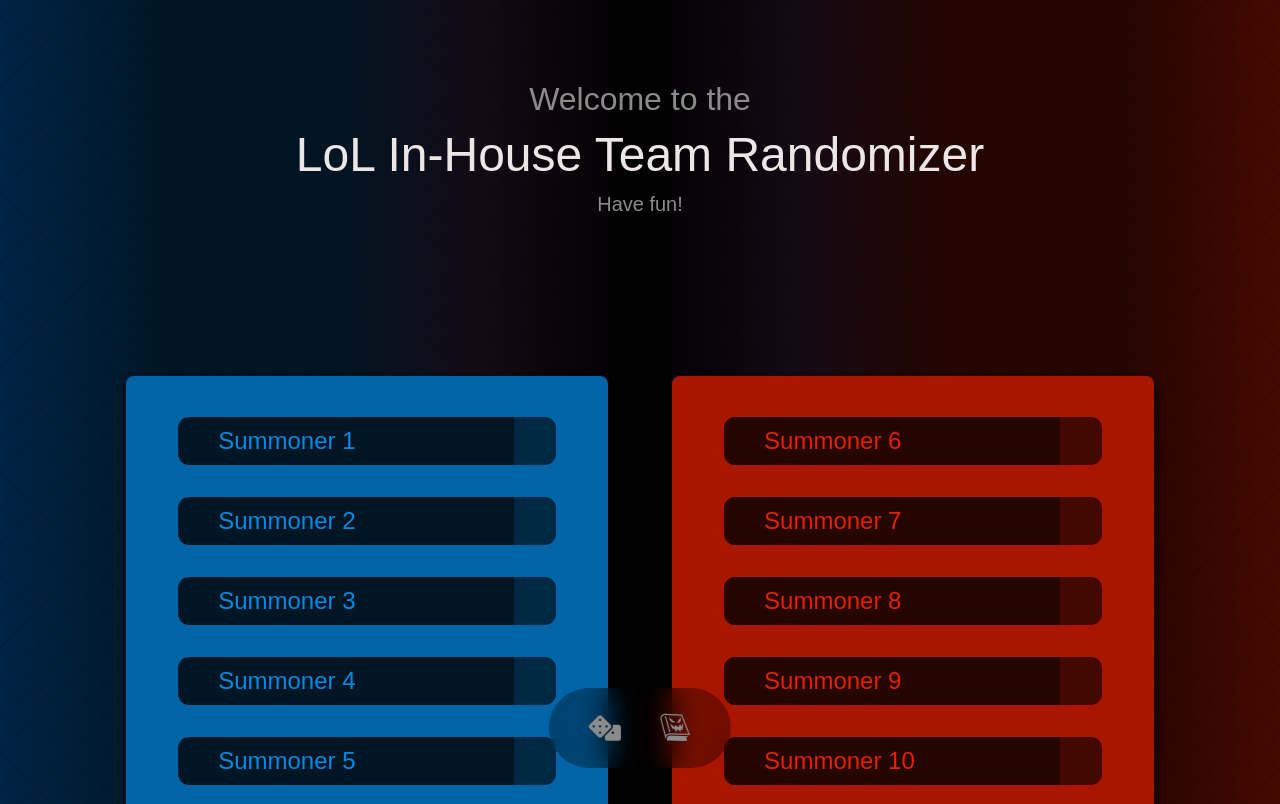
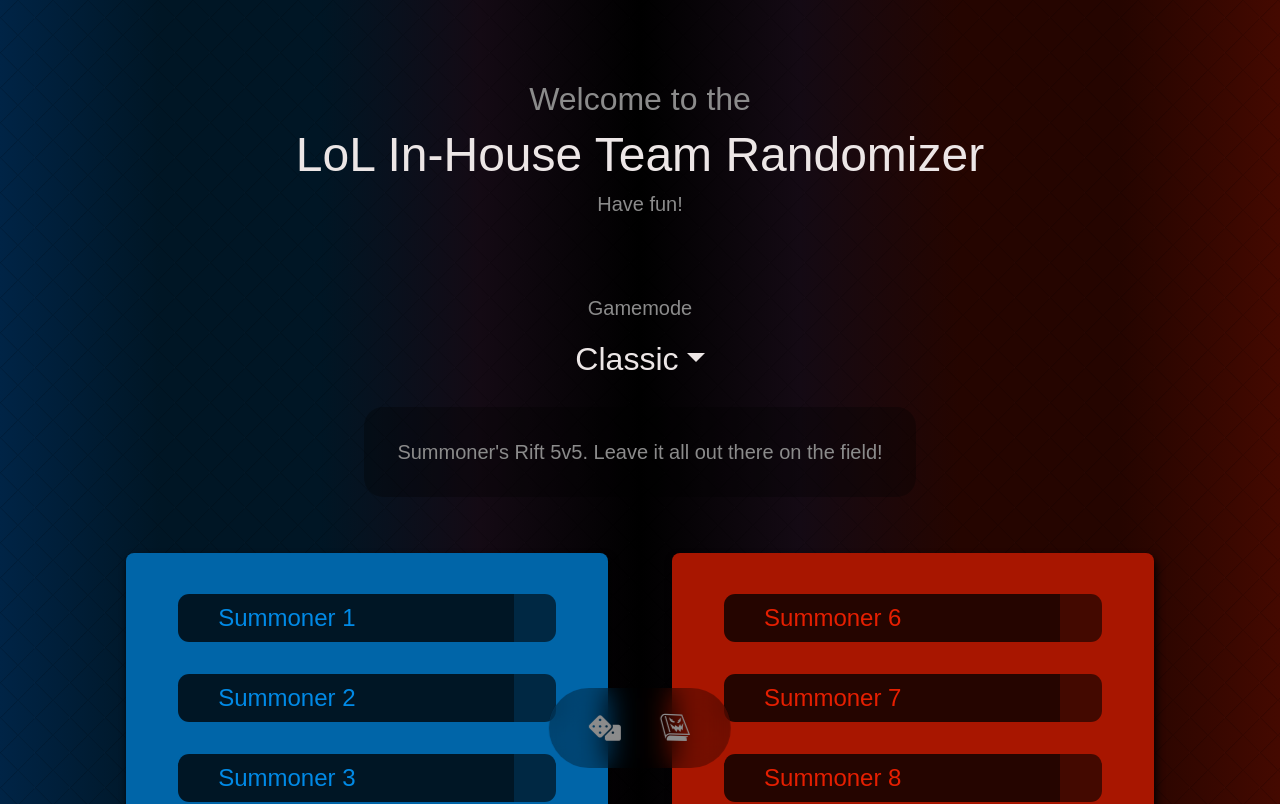
Before and after one commit to AaronTran206/LoLTeamRandomizer, a React app: page / in a window 1280 px wide. Shown: the top 804 px of the page. Built offline with nearby package versions, Linux system fonts and the light colour scheme; a web font is replaced by a local one.

Commit message:
gamemode selection feature added

```diff
--- a/src/app/App.tsx
+++ b/src/app/App.tsx
@@ -3,7 +3,9 @@
 import React from "react"
 import ReactDOM from "react-dom/client"
 import Header from "../header/Header"
+import Gamemode from "../gamemode/Gamemode"
 import Teams from "../teams/Teams"
+import Perks from "../perks/Perks"
 import Nav from "../nav/Nav"
 import { DndProvider } from "react-dnd"
 import { HTML5Backend } from "react-dnd-html5-backend"
@@ -15,7 +17,9 @@
     <Provider store={store}>
       <DndProvider backend={HTML5Backend}>
         <Header />
+        <Gamemode />
         <Teams />
+        <Perks />
         <Nav />
       </DndProvider>
     </Provider>
--- /dev/null
+++ b/src/gamemode/Gamemode.tsx
@@ -0,0 +1,77 @@
+import React, { useState } from "react"
+import { useSelector, useDispatch } from "react-redux"
+import { setGamemodeSlice } from "../slices/gamemodeSlice"
+import "./gamemode.scss"
+import "bootstrap"
+
+const availableGamemodes = [
+  {
+    id: 1,
+    name: `Classic`,
+    rules: `Summoner's Rift 5v5. Leave it all out there on the field!`,
+  },
+  {
+    id: 2,
+    name: `Hand Solo`,
+    rules: `You can only play with your mouse.`,
+  },
+  {
+    id: 3,
+    name: `The Ol' Switcheroo`,
+    rules: `Switch the position of your keyboard and mouse.`,
+  },
+  {
+    id: 4,
+    name: `Nemesis Draft`,
+    rules: `Players pick the champion that the the enemy of the same position will play.`,
+  },
+]
+
+const Gamemode: React.FC<{}> = ({}) => {
+  const dispatch = useDispatch()
+  const gamemode = useSelector((state: any) => state.gamemode.mode)
+
+  const handleClickGamemode = (gamemode: string) => {
+    const chosenGamemode = availableGamemodes.find(
+      (obj) => obj.name === gamemode
+    )
+    dispatch(setGamemodeSlice(chosenGamemode))
+  }
+
+  return (
+    <div className={"gamemode__container"}>
+      <h5 className={"gamemode__title"}>Gamemode</h5>
+
+      <div className={"dropdown"}>
+        <button
+          className={"dropdown-toggle gamemode__name"}
+          id="gamemode__dropdownBtn"
+          data-bs-toggle="dropdown"
+          aria-expanded="false"
+          type="button"
+        >
+          {gamemode.name}
+        </button>
+        <ul
+          className={"dropdown-menu dropdown-menu-dark gamemode__list"}
+          aria-labelledby="gamemode__dropdownBtn"
+        >
+          {availableGamemodes.map((obj) => (
+            <li className={"gamemode__list-items"}>
+              <a
+                className={"dropdown-item "}
+                onClick={() => handleClickGamemode(obj.name)}
+              >
+                {obj.name}
+              </a>
+            </li>
+          ))}
+        </ul>
+      </div>
+
+      <h5 className={"gamemode__rules"}>{gamemode.rules}</h5>
+    </div>
+  )
+}
+
+export default Gamemode
--- /dev/null
+++ b/src/gamemode/gamemode.scss
@@ -0,0 +1,43 @@
+@import "../app/variables";
+
+.gamemode__container {
+  @include flexCenter(column);
+  margin-top: 5rem;
+}
+
+.gamemode__name {
+  background: transparent;
+  border: 1px solid transparent;
+  border-radius: 1.2rem;
+  color: $color-white;
+  font-size: 2rem;
+  transition: $transition;
+  padding: 0.2rem 4rem;
+
+  &:hover {
+    border: 1px solid $color-white;
+  }
+}
+
+.gamemode__rules {
+  margin-top: 1rem;
+  background-color: $color-dark-transparent;
+  padding: 2rem;
+  border-radius: 1.2rem;
+  border: 1px solid transparent;
+  transition: $transition;
+
+  &:hover {
+    border: 1px solid $color-white;
+    color: $color-white;
+  }
+}
+
+.gamemode__list {
+  width: 100%;
+}
+.gamemode__list-items {
+  display: flex;
+  text-align: center;
+  font-size: 1.2rem;
+}
--- a/src/header/Header.tsx
+++ b/src/header/Header.tsx
@@ -4,7 +4,7 @@
 const Header: React.FC<{}> = ({}) => {
   return (
     <header>
-      <div className="container header__container">
+      <div className="header__container">
         <h2>Welcome to the</h2>
         <h1>LoL In-House Team Randomizer</h1>
         <h5>Have fun!</h5>
--- a/src/nav/nav.tsx
+++ b/src/nav/nav.tsx
@@ -63,24 +63,6 @@
   },
 ]
 
-const cursedGamemodes = [
-  {
-    id: 1,
-    name: `Hand Solo`,
-    rules: `You can only play with your mouse.`,
-  },
-  {
-    id: 2,
-    name: `The Ol-Switcheroo`,
-    rules: `Switch the position of your keyboard and mouse.`,
-  },
-  {
-    id: 3,
-    name: `Nemesis Draft`,
-    rules: `Players pick the champion that the the enemy of the same position will play.`,
-  },
-]
-
 const Nav: React.FC<{}> = ({}) => {
   const dispatch = useDispatch()
   const teams: summonerObject[] = useSelector(
--- /dev/null
+++ b/src/perks/Perks.tsx
@@ -0,0 +1,8 @@
+import React from "react"
+import "./perks.scss"
+
+const Perks: React.FC<{}> = ({}) => {
+  return <div>Perks</div>
+}
+
+export default Perks
--- /dev/null
+++ b/src/slices/gamemodeSlice.ts
@@ -0,0 +1,31 @@
+import { createSlice } from "@reduxjs/toolkit"
+
+export interface gamemodeObj {
+  id: number
+  name: string
+  rules: string
+}
+
+export const gamemodeSlice = createSlice({
+  name: "gamemode",
+  initialState: {
+    mode: {
+      id: 1,
+      name: `Classic`,
+      rules: `Summoner's Rift 5v5. Leave it all out there on the field!`,
+    },
+  },
+  reducers: {
+    setGamemodeSlice: (state, action) => {
+      state.mode = action.payload
+    },
+  },
+})
+
+//export actions for slice
+export const { setGamemodeSlice } = gamemodeSlice.actions
+
+//selectors for slice
+export const selectGamemod = (state) => state.gamemode.mode
+
+export default gamemodeSlice.reducer
--- a/src/store/store.ts
+++ b/src/store/store.ts
@@ -1,8 +1,10 @@
 import { configureStore } from "@reduxjs/toolkit"
+import gamemodeSlice from "../slices/gamemodeSlice"
 import teamSlice from "../slices/teamSlice"
 
 export const store = configureStore({
   reducer: {
     team: teamSlice,
+    gamemode: gamemodeSlice,
   },
 })
--- a/src/teams/Teams.tsx
+++ b/src/teams/Teams.tsx
@@ -1,4 +1,4 @@
-import React, { useCallback, useState } from "react"
+import React, { useCallback } from "react"
 import Player from "../player/Player"
 import { useSelector, useDispatch } from "react-redux"
 import { setTeamSlice, summonerObject } from "../slices/teamSlice"
```
Also changed, not shown: src/perks/perks.scss (added), 2 other files (tests, documents, lock files or other folders).
